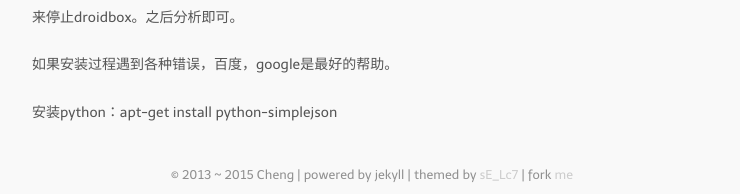
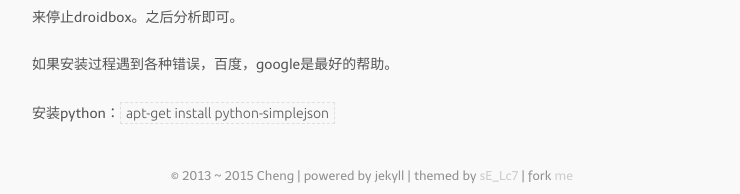
Before and after one commit to seLc7/seLc7.github.io, a Jekyll site: the page built from _posts/2013-07-08-ubuntu_droidbox.md, in a window 1280 px wide. Shown: the part 2031-2225 px from the top of the page, without its empty margins (268-1008 px from the left). Built offline with Jekyll 4.4.1, drawn with Linux system fonts in a browser that asks for light colours; Markdown is read by kramdown in place of the engine named in the settings; comment, search, counter and statistics services are not loaded.

```diff
--- a/_posts/2013-07-08-ubuntu_droidbox.md
+++ b/_posts/2013-07-08-ubuntu_droidbox.md
@@ -75,4 +75,4 @@ tags:
 
     如果安装过程遇到各种错误，百度，google是最好的帮助。
 
-    安装python：apt-get install python-simplejson
+    安装python：`apt-get install python-simplejson`
```
